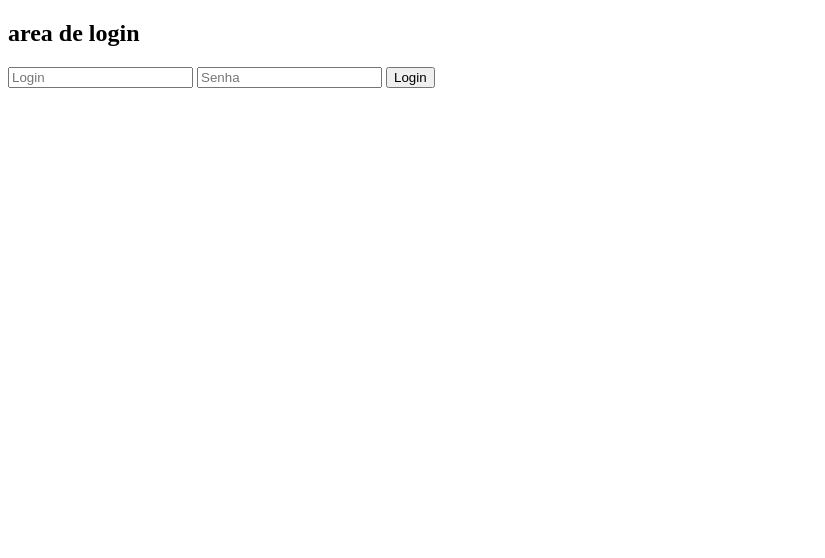
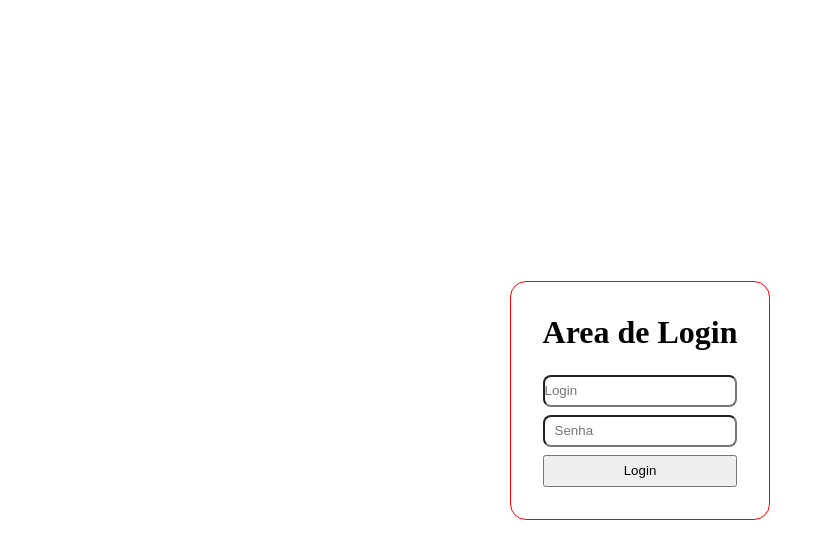
Before and after one commit to Ferrazoni/tela_de_login, a plain HTML site: page index.html in a window 1280 px wide. Shown: the whole page, without its empty margins (0-825 px from the left). Drawn offline with Linux system fonts and the light colour scheme.

Commit message:
todos os elementos foram posicionados

```diff
--- a/index.html
+++ b/index.html
@@ -5,15 +5,16 @@
     <meta http-equiv="X-UA-Compatible" content="IE=edge">
     <meta name="viewport" content="width=device-width, initial-scale=1.0">
     <title>Tela de Login</title>
+    <link rel="stylesheet" href="styles.css">
 </head>
 <body>
-    <div>
-        <section class="login">
-            <h1>area de login</h1>
+
+        <div class="login">
+            <h1>Area de Login</h1>
             <input type="text" placeholder="Login">
-            <input type="text" placeholder="Senha">
+            <input type="password" placeholder="Senha">
             <button>Login</button>
-        </section>
-    </div>
+        </div>
+
 </body>
 </html>
--- a/styles.css
+++ b/styles.css
@@ -0,0 +1,44 @@
+*{
+    padding: 0;
+    margin: 0;
+    box-sizing: border-box;
+
+}
+body{
+    height: 100vh;
+    display: flex;
+    align-items: center;
+    justify-content: center;
+
+}
+.login{
+    display: flex;
+    flex-direction: column;
+    justify-content: center;
+    align-items: center;
+    border: solid red 1px;
+    border-radius: 16px;
+    padding: 32px;
+
+}
+
+.login h1{
+    margin-bottom: 24px;
+}
+
+.login input{
+    margin-bottom: 8px;
+    width: 100%;
+    height: 32px;
+    border-radius: 8px;
+}
+
+
+.login button{
+    width: 100%;
+    height: 32px;
+}
+
+.login input[type="password"]::placeholder{
+    padding: 10px;
+}
```
